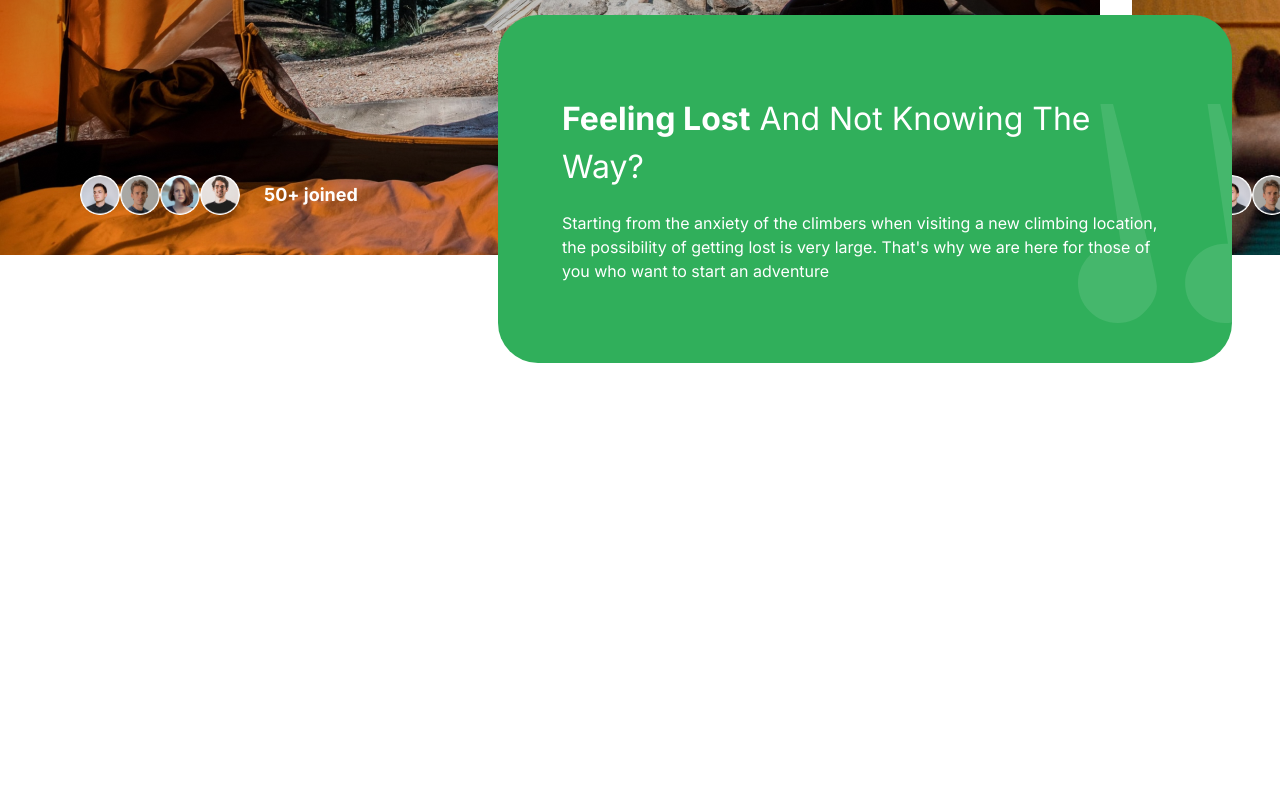
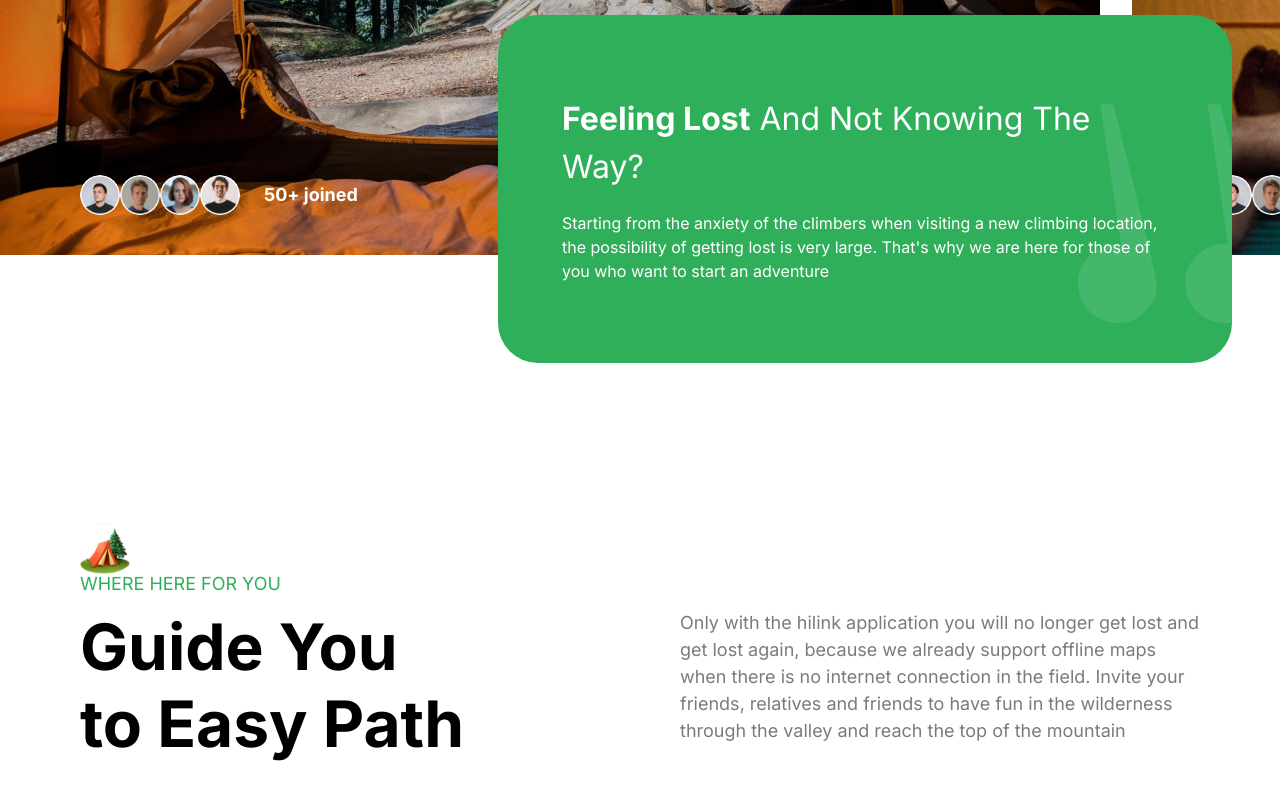
Before and after one commit to Azzedine-zemmari/Travel, a Vue app: page / in a window 1280 px wide. Shown: the part 1300-2100 px from the top of the page. Before the commit the page ends 1823 px from the top, so only its background shows below. Built offline with nearby package versions, Linux system fonts and the light colour scheme.

Commit message:
add the guide component

```diff
--- a/src/components/Guide.vue
+++ b/src/components/Guide.vue
@@ -1,2 +1,21 @@
-<template></template>
+<template>
+    <section class="flex items-center justify-center flex-col">
+        <div class=" px-6 lg:px-20 3xl:px-0 mx-auto max-w-[1440px] w-full pb-24">
+            <img src="../assets/camp.svg" width="50" height="50" alt="">
+            <p class="text-[18px] font-[400] uppercase -mt-1 mb-3 text-green-50 ">Where here for you</p>
+            <div class="flex flex-wrap justify-between gap-5 lg:gap-10">
+                <h2
+                    class="text-[40px] font-[700] leading-[120%] lg:text-[64px] lg:font-[700] lg:leading-[120%] xl:max-w-[390px]">
+                    Guide You to Easy Path</h2>
+                <p class="text-[18px] font-[400]  text-gray-30 xl:max-w-[520px]">Only with the hilink application you will no longer get lost and get lost again, because we already
+                    support offline maps when there is no internet connection in the field. Invite your friends, relatives
+                    and friends to have fun in the wilderness through the valley and reach the top of the mountain</p>
+            </div>
+        </div>
+        <div class="w-full max-w-[1440px] bg-boat bg-cover bg-no-repeat">
+
+        </div>
+
+
+    </section></template>
 <script setup></script>
--- a/src/output.css
+++ b/src/output.css
@@ -554,6 +554,14 @@ video {
   position: relative;
 }
 
+.-right-6{
+  right: -1.5rem;
+}
+
+.bottom-4{
+  bottom: 1rem;
+}
+
 .left-\[-5px\]{
   left: -5px;
 }
@@ -568,14 +576,6 @@ video {
 
 .top-\[-30px\]{
   top: -30px;
-}
-
-.-right-6{
-  right: -1.5rem;
-}
-
-.bottom-4{
-  bottom: 1rem;
 }
 
 .z-20{
@@ -600,6 +600,14 @@ video {
   margin-bottom: 2.75rem;
 }
 
+.-mt-1{
+  margin-top: -0.25rem;
+}
+
+.mb-3{
+  margin-bottom: 0.75rem;
+}
+
 .ml-1{
   margin-left: 0.25rem;
 }
@@ -612,16 +620,16 @@ video {
   margin-right: 4rem;
 }
 
-.mt-6{
-  margin-top: 1.5rem;
-}
-
 .mt-10{
   margin-top: 2.5rem;
 }
 
 .mt-5{
   margin-top: 1.25rem;
+}
+
+.mt-6{
+  margin-top: 1.5rem;
 }
 
 .block{
@@ -668,6 +676,10 @@ video {
   width: 1.25rem;
 }
 
+.w-\[140px\]{
+  width: 140px;
+}
+
 .w-\[268px\]{
   width: 268px;
 }
@@ -678,10 +690,6 @@ video {
 
 .w-screen{
   width: 100vw;
-}
-
-.w-\[140px\]{
-  width: 140px;
 }
 
 .min-w-\[1100px\]{
@@ -764,6 +772,10 @@ video {
   gap: 1rem;
 }
 
+.gap-5{
+  gap: 1.25rem;
+}
+
 .gap-8{
   gap: 2rem;
 }
@@ -813,6 +825,10 @@ video {
 
 .bg-pattern-2{
   background-image: url('../src/assets/pattern-bg.png');
+}
+
+.bg-boat{
+  background-image: url('../src/assets/boat.png');
 }
 
 .bg-cover{
@@ -882,6 +898,10 @@ video {
   padding-bottom: 0.375rem;
 }
 
+.pb-24{
+  padding-bottom: 6rem;
+}
+
 .pb-32{
   padding-bottom: 8rem;
 }
@@ -906,12 +926,16 @@ video {
   font-size: 20px;
 }
 
+.text-\[24px\]{
+  font-size: 24px;
+}
+
+.text-\[40px\]{
+  font-size: 40px;
+}
+
 .text-\[52px\]{
   font-size: 52px;
-}
-
-.text-\[24px\]{
-  font-size: 24px;
 }
 
 .font-\[400\]{
@@ -920,6 +944,10 @@ video {
 
 .font-\[700\]{
   font-weight: 700;
+}
+
+.uppercase{
+  text-transform: uppercase;
 }
 
 .capitalize{
@@ -948,6 +976,11 @@ video {
 .text-gray-50{
   --tw-text-opacity: 1;
   color: rgb(88 88 88 / var(--tw-text-opacity));
+}
+
+.text-green-50{
+  --tw-text-opacity: 1;
+  color: rgb(48 175 91 / var(--tw-text-opacity));
 }
 
 .text-white{
@@ -1055,12 +1088,12 @@ body {
     font-size: 32px;
   }
 
+  .md\:font-\[400\]{
+    font-weight: 400;
+  }
+
   .md\:font-\[700\]{
     font-weight: 700;
-  }
-
-  .md\:font-\[400\]{
-    font-weight: 400;
   }
 }
 
@@ -1069,12 +1102,12 @@ body {
     bottom: 2.5rem;
   }
 
+  .lg\:-mt-60{
+    margin-top: -15rem;
+  }
+
   .lg\:mb-10{
     margin-bottom: 2.5rem;
-  }
-
-  .lg\:-mt-60{
-    margin-top: -15rem;
   }
 
   .lg\:mr-6{
@@ -1109,6 +1142,10 @@ body {
     justify-content: center;
   }
 
+  .lg\:gap-10{
+    gap: 2.5rem;
+  }
+
   .lg\:rounded-r-5xl{
     border-top-right-radius: 40px;
     border-bottom-right-radius: 40px;
@@ -1133,6 +1170,10 @@ body {
     font-size: 20px;
   }
 
+  .lg\:text-\[64px\]{
+    font-size: 64px;
+  }
+
   .lg\:text-\[88px\]{
     font-size: 88px;
   }
@@ -1151,12 +1192,12 @@ body {
 }
 
 @media (min-width: 1280px){
+  .xl\:-right-8{
+    right: -2rem;
+  }
+
   .xl\:-top-60{
     top: -15rem;
-  }
-
-  .xl\:-right-8{
-    right: -2rem;
   }
 
   .xl\:mb-20{
@@ -1173,6 +1214,10 @@ body {
 
   .xl\:w-\[186px\]{
     width: 186px;
+  }
+
+  .xl\:max-w-\[390px\]{
+    max-width: 390px;
   }
 
   .xl\:max-w-\[520px\]{
--- a/tailwind.config.js
+++ b/tailwind.config.js
@@ -31,6 +31,7 @@
           'feature-bg': "url('../src/assets/feature-bg.png')",
           pattern: "url('../src/assets/pattern.png')",
           'pattern-2': "url('../src/assets/pattern-bg.png')",
+          'boat':"url('../src/assets/boat.png')"
         },
         screens: {
           xs: '400px',
```
